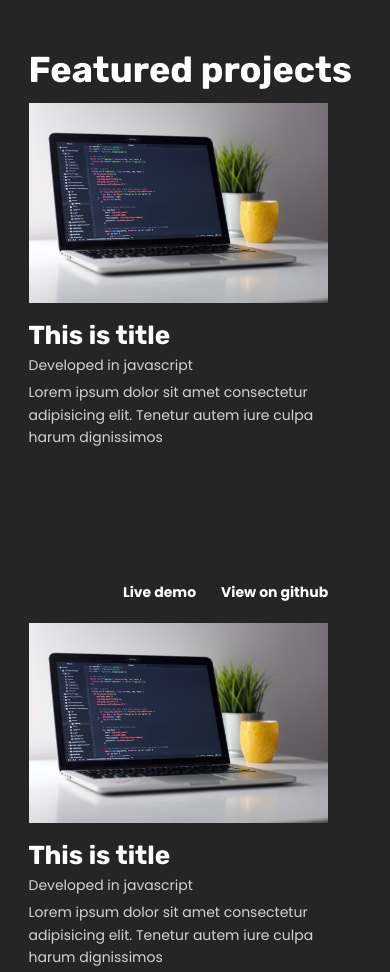
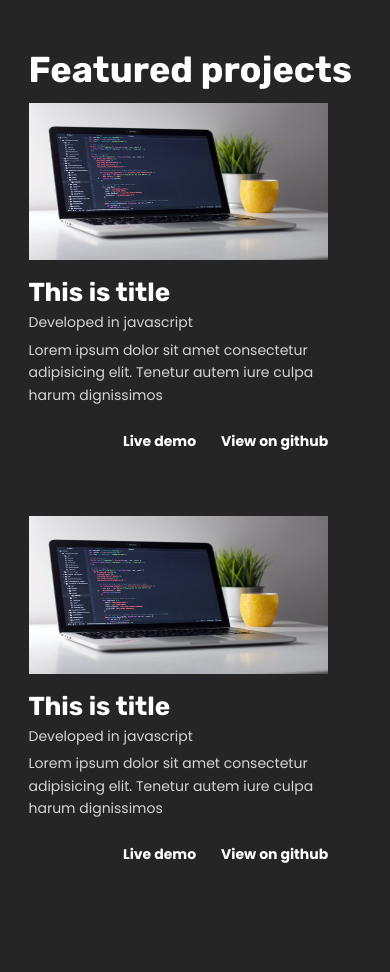
Before and after one commit to FranekMarciniak/portfoliosite, a Gatsby site: page / in a window 390 px wide. Shown: the part 789-1761 px from the top of the page. Built offline with nearby package versions, Linux system fonts and the light colour scheme; Gatsby itself is replaced by a stand-in of ours.

Commit message:
Fixing cards

```diff
--- a/src/styles/card.scss
+++ b/src/styles/card.scss
@@ -45,10 +45,16 @@
   .card__image__wrapper {
     height: 70%;
   }
+  .card__buttons {
+    margin-top: 25px;
+  }
 }
 @media only screen and (max-width: 650px) {
+  .card {
+    min-height: 350px;
+  }
   .card__image__wrapper {
-    height: 65%;
+    height: 50%;
   }
 }
 @media only screen and (max-width: 400px) {
```
